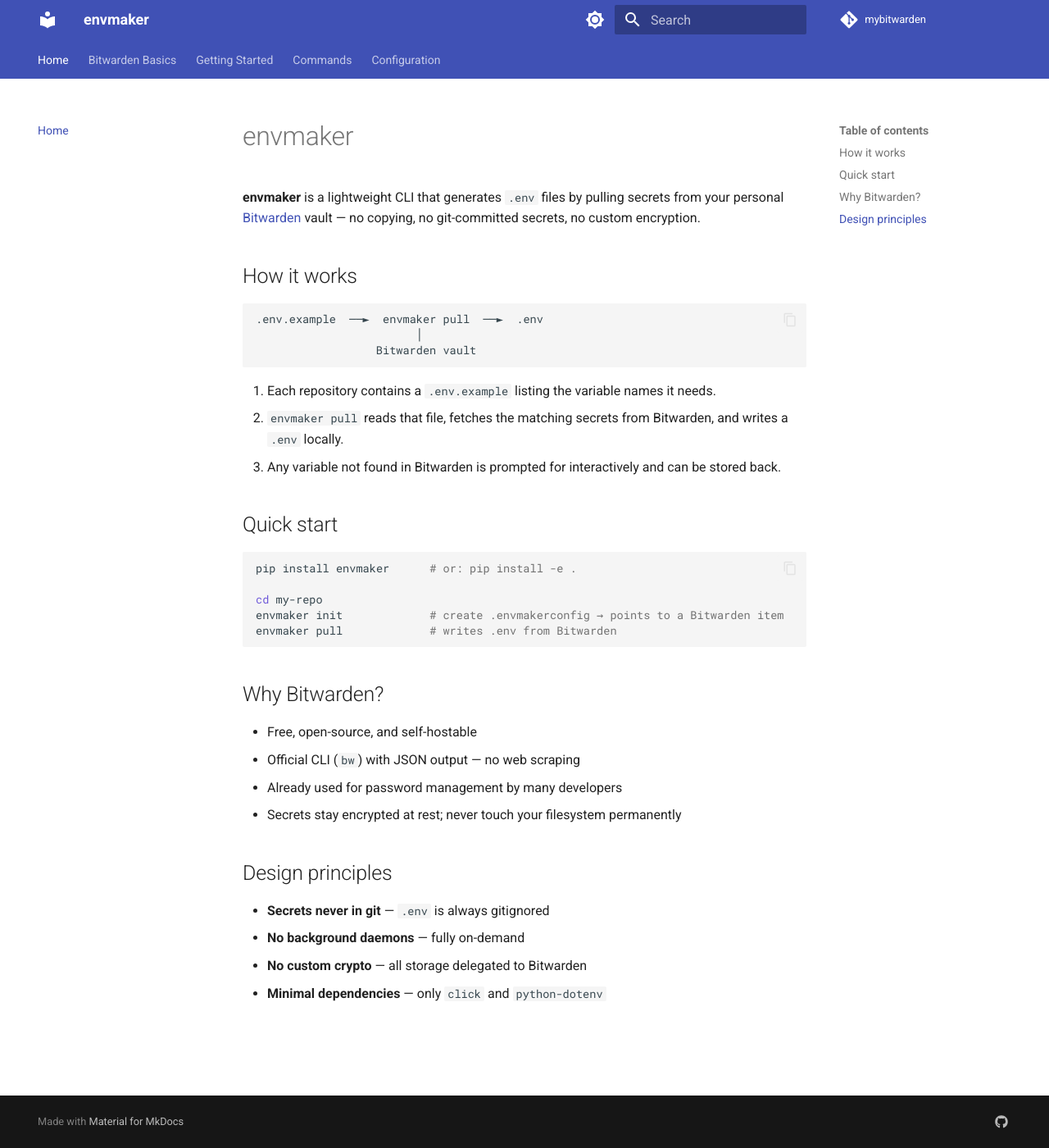
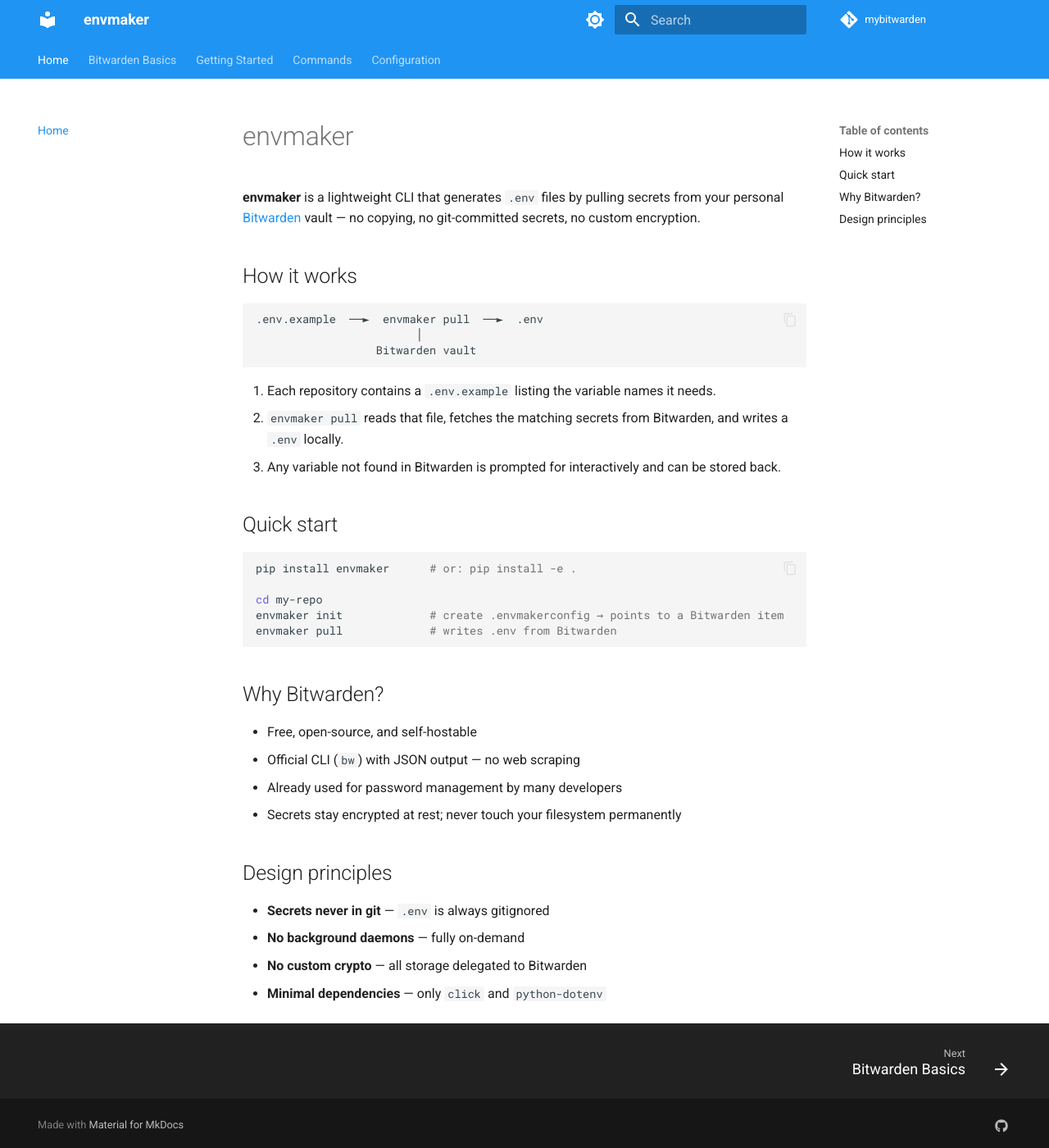
Before and after one commit to edgar-treischl/mybitwarden, an MkDocs documentation site: the page built from docs/index.md, in a window 1280 px wide and 1400 px high. Shown: the whole window at 82% size. Built offline with MkDocs 1.6.1 and Material for MkDocs 9.7.7, drawn with Linux system fonts in a browser that asks for light colours; comment, search, counter and statistics services are not loaded.

Commit message:
cleaner mkdocs

```diff
--- a/mkdocs.yml
+++ b/mkdocs.yml
@@ -7,22 +7,26 @@
   name: material
   palette:
     - scheme: default
-      primary: indigo
-      accent: indigo
+      primary: blue
+      accent: blue
       toggle:
         icon: material/brightness-7
         name: Switch to dark mode
     - scheme: slate
-      primary: indigo
-      accent: indigo
+      primary: blue
+      accent: blue
       toggle:
         icon: material/brightness-4
         name: Switch to light mode
+  font:
+    text: Roboto
+    code: Roboto Mono
   features:
     - navigation.tabs
     - navigation.sections
-    - content.code.annotate
     - content.code.copy
+    - navigation.instant
+    - navigation.footer
 
 nav:
   - Home: index.md
@@ -33,11 +37,9 @@
 
 markdown_extensions:
   - admonition
-  - pymdownx.highlight:
-      anchor_linenums: true
+  - pymdownx.highlight
   - pymdownx.superfences
-  - pymdownx.tabbed:
-      alternate_style: true
+  - pymdownx.tabbed
   - pymdownx.details
   - attr_list
 
```
